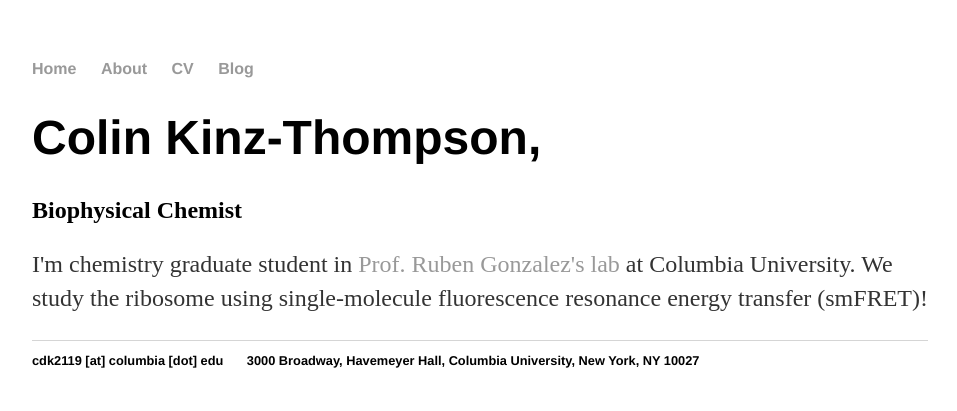
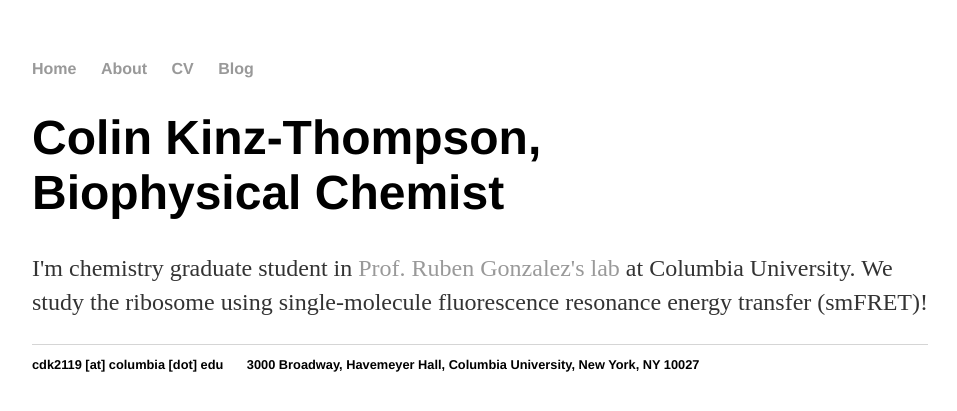
Before and after one commit to ckinzthompson/ckinzthompson.github.io, a Jekyll site: the page built from index.html, in a window 1280 px wide. Shown: the top 411 px of the page, without its empty margins (160-1117 px from the left). Built offline with Jekyll 4.4.1, drawn with Linux system fonts in a browser that asks for light colours.

```diff
--- a/index.html
+++ b/index.html
@@ -2,9 +2,9 @@
 layout: default
 title: Colin Kinz-Thompson, Biophysical Chemist
 ---
+<h1>Colin Kinz-Thompson,<br>Biophysical Chemist</h1>
+
 <div class="blurb">
-<h1>Colin Kinz-Thompson,</h1>
-<h2>Biophysical Chemist</h2>
 <p>I'm chemistry graduate student in <a href=http://www.columbia.edu/cu/chemistry/groups/gonzalez/index.html> Prof. Ruben Gonzalez's lab</a> at Columbia University.
 We study the ribosome using single-molecule fluorescence resonance energy transfer (smFRET)! </p>
 </div><!-- /.blurb -->
```
